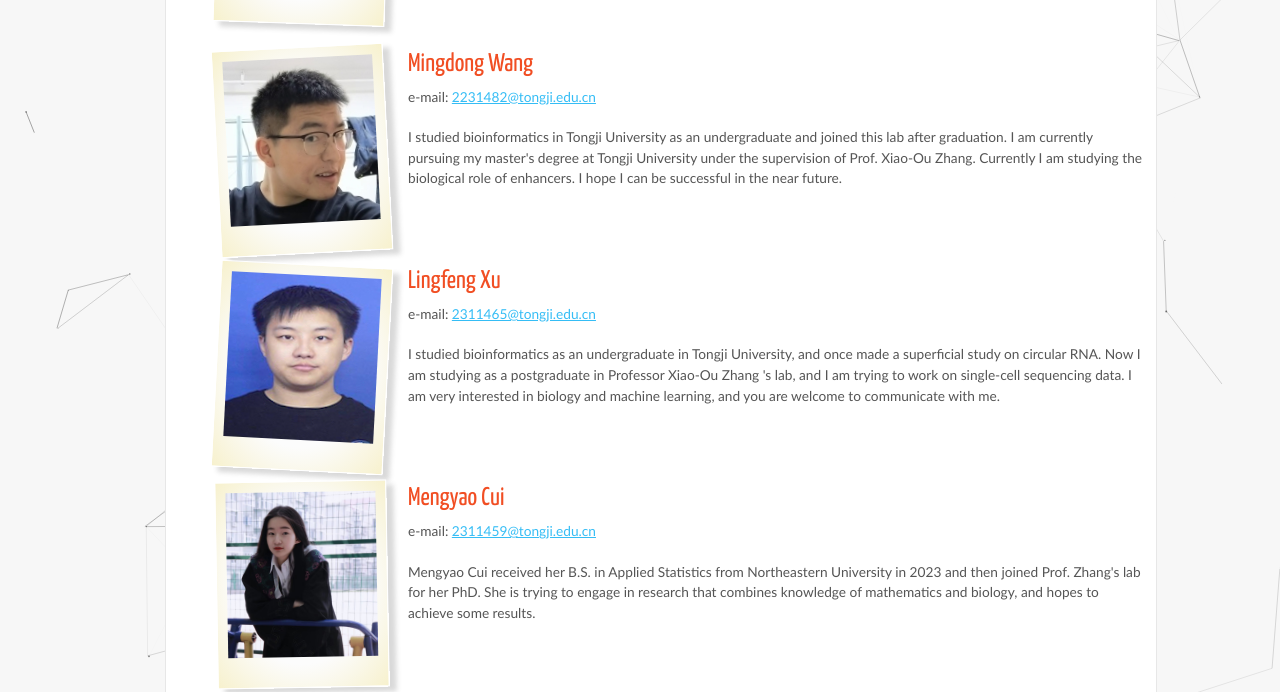
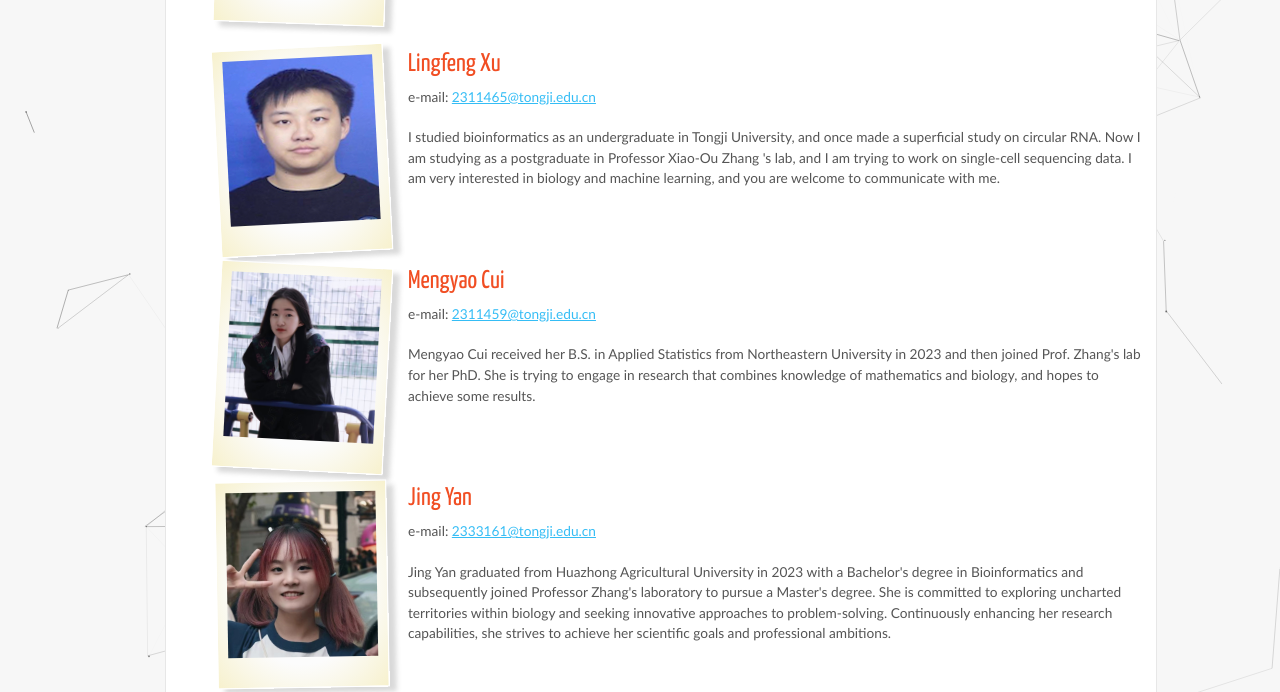
Before and after one commit to xozhanglab/xozhanglab.github.io, a Jekyll site: the page built from team.html, in a window 1280 px wide and 900 px high, scrolled down 1210 px, cut to the strip 208-900 px from the top of the window. Built offline with Jekyll 4.4.1, drawn with Linux system fonts in a browser that asks for light colours.

Commit message:
Alter members

```diff
--- a/_data/alumni.yml
+++ b/_data/alumni.yml
@@ -1,3 +1,6 @@
 - id: 1
   name: Xiaobing Gu
   info: Master's student (2021-2024)
+- id: 2
+  name: Mingdong Wang
+  info: Master's student (2022-2025)
--- a/_data/team.yml
+++ b/_data/team.yml
@@ -19,31 +19,26 @@
   email: ruofanhuang@tongji.edu.cn
   bio: Ruofan obtained a B.E. in Biological Engineering from Beijing University of Chemical and Technology in 2021. She then embarked on her Ph.D. journey under the guidance of Professor Zhang at Tongji University. During her Ph.D. period, she primarily focuses on studying the biogenesis, processing mechanisms, and gene regulation of small noncoding RNAs. Her research, in particular, contributes to advancing the understanding of non-coding sequences and their relevance in human health and disease therapeutics.
 - id: 5
-  name: Mingdong Wang
-  pic: /images/team/wangmingdong.jpg
-  email: 2231482@tongji.edu.cn
-  bio: I studied bioinformatics in Tongji University as an undergraduate and joined this lab after graduation. I am currently pursuing my master's degree at Tongji University under the supervision of Prof. Xiao-Ou Zhang. Currently I am studying the biological role of enhancers. I hope I can be successful in the near future.
-- id: 6
   name: Lingfeng Xu
   pic: /images/team/xulingfeng.jpg
   email: 2311465@tongji.edu.cn
   bio: I studied bioinformatics as an undergraduate in Tongji University, and once made a superficial study on circular RNA. Now I am studying as a postgraduate in Professor Xiao-Ou Zhang 's lab, and I am trying to work on single-cell sequencing data. I am very interested in biology and machine learning, and you are welcome to communicate with me.
-- id: 7
+- id: 6
   name: Mengyao Cui
   pic: /images/team/cuimengyao.jpg
   email: 2311459@tongji.edu.cn
   bio: Mengyao Cui received her B.S. in Applied Statistics from Northeastern University in 2023 and then joined Prof. Zhang's lab for her PhD. She is trying to engage in research that combines knowledge of mathematics and biology, and hopes to achieve some results.
-- id: 8
+- id: 7
   name: Jing Yan
   pic: /images/team/yanjing.jpg
   email: 2333161@tongji.edu.cn
   bio: Jing Yan graduated from Huazhong Agricultural University in 2023 with a Bachelor's degree in Bioinformatics and subsequently joined Professor Zhang's laboratory to pursue a Master's degree. She is committed to exploring uncharted territories within biology and seeking innovative approaches to problem-solving. Continuously enhancing her research capabilities, she strives to achieve her scientific goals and professional ambitions.
-- id: 9
+- id: 8
   name: Siyu Xu
   pic: /images/team/xusiyu.jpg
   email: syxu0912@tongji.edu.cn
   bio: Siyu Xu graduated with a B.S. in Bioinformatics from Soochow University in 2024 and is currently pursuing her Master's degree in Biology under the mentorship of Prof. Xiao-Ou Zhang at Tongji University. Her research focuses on using scRNA-seq data to identify transcription start sites (TSS) and explore their role in cellular phenotypes and regulatory patterns. She hopes to gain a deeper understanding of the mechanisms of transcriptional regulation and provide new perspectives and methods for research on related diseases.
-- id: 10
+- id: 9
   name: Yubo Liu
   pic: /images/team/liuyubo.jpg
   email: 2433326@tongji.edu.cn
```
